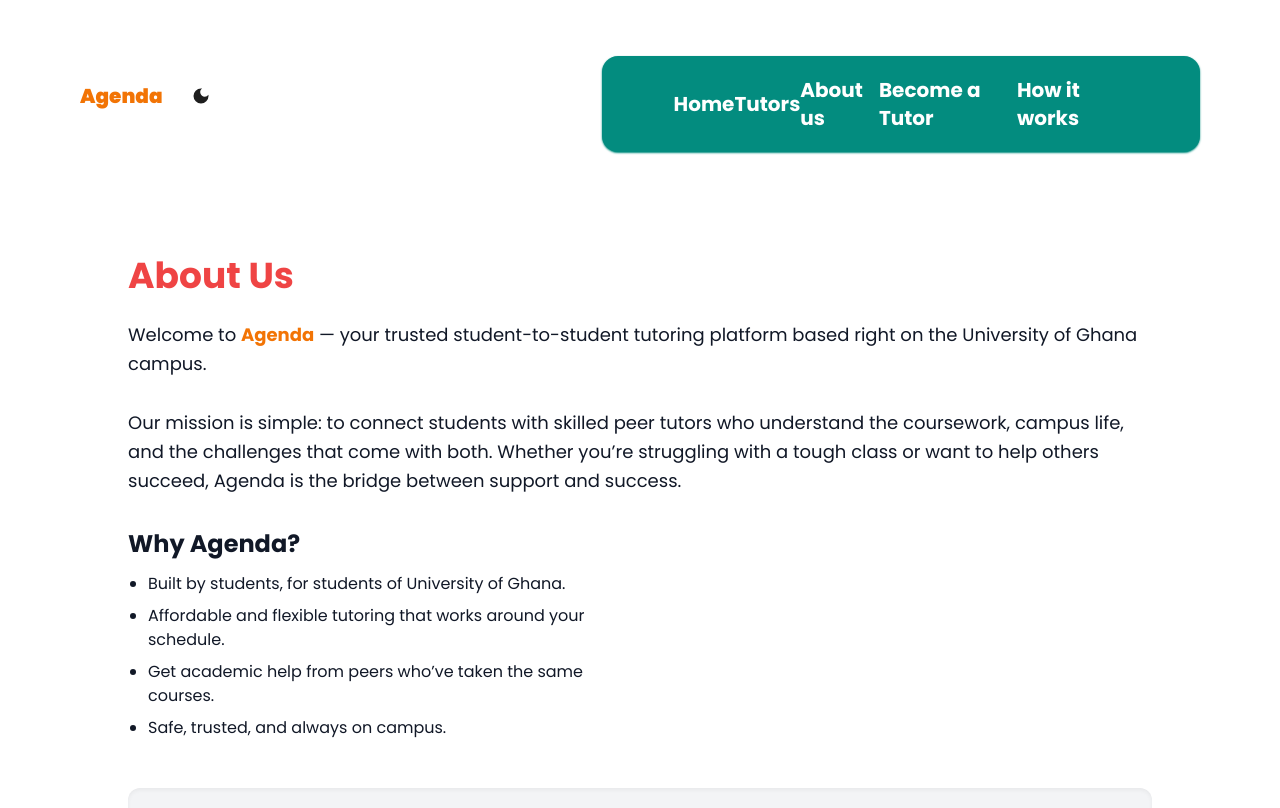
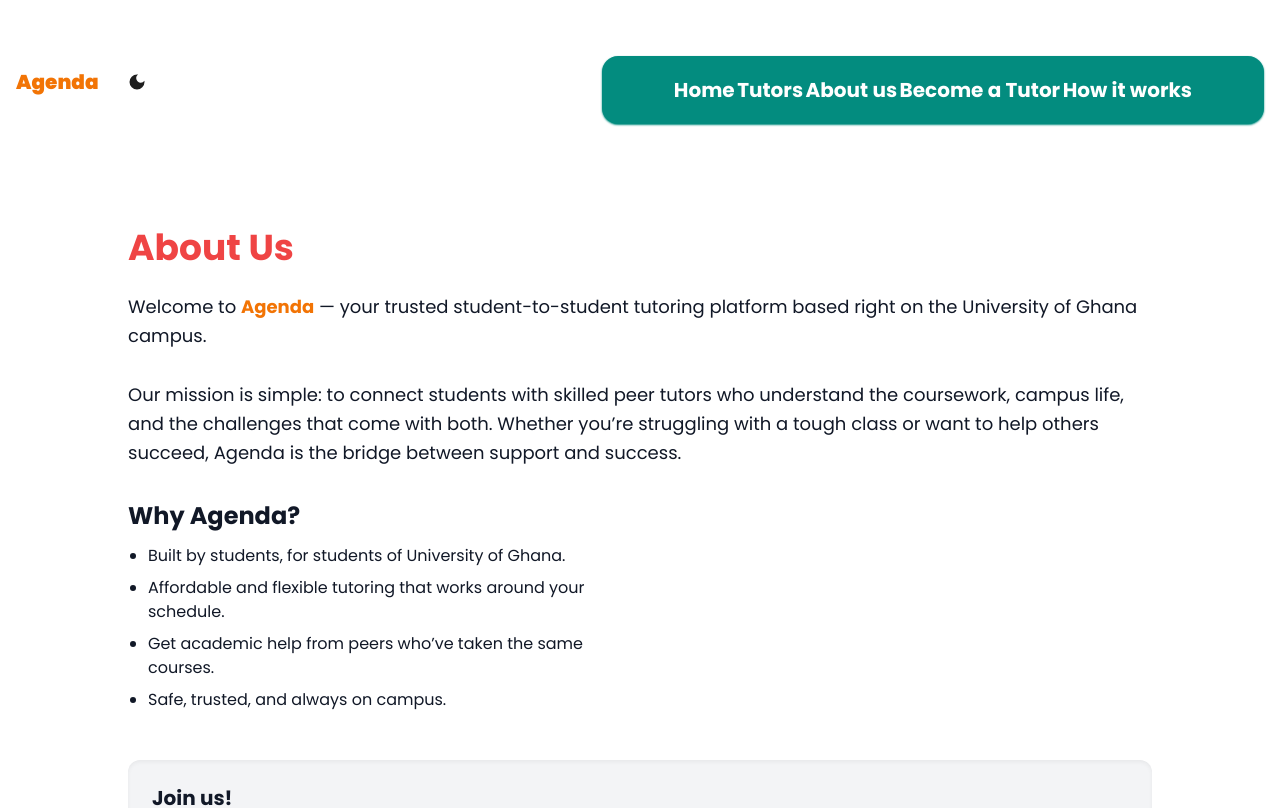
Before and after one commit to alhajisambo123/hotel-management, a Next.js app: page /about in a window 1280 px wide. Shown: the top 808 px of the page. Built offline with nearby package versions, Linux system fonts and the light colour scheme.

Commit message:
Initial commmit78

```diff
--- a/src/components/Header/Header.tsx
+++ b/src/components/Header/Header.tsx
@@ -15,7 +15,7 @@ const Header = () => {
   // const { data: session } = useSession();
 
   return (
-    <header className="sticky top-0 z-50 py-10 px-4  w-[90%] mx-auto  text-xl flex flex-wrap md:flex-nowrap items-center justify-between transition-all duration-300 bg-white dark:bg-black">
+    <header className="sticky top-0 z-50 py-10 px-4  container mx-auto  text-xl flex flex-wrap md:flex-nowrap items-center justify-between transition-all duration-300 bg-white dark:bg-black">
       <div className="flex items-center w-full md:2/3">
         <Link href="/" className="font-black text-tertiary-dark">
           Agenda
```
